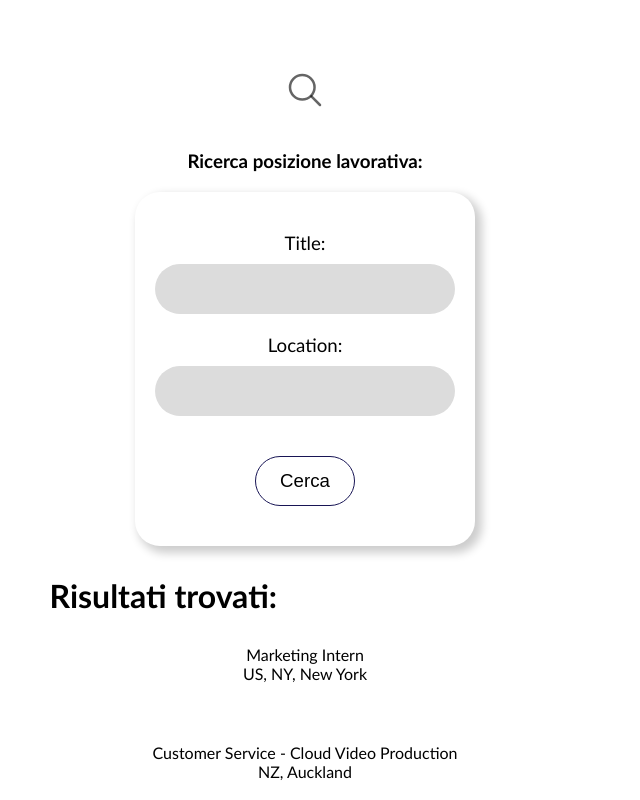
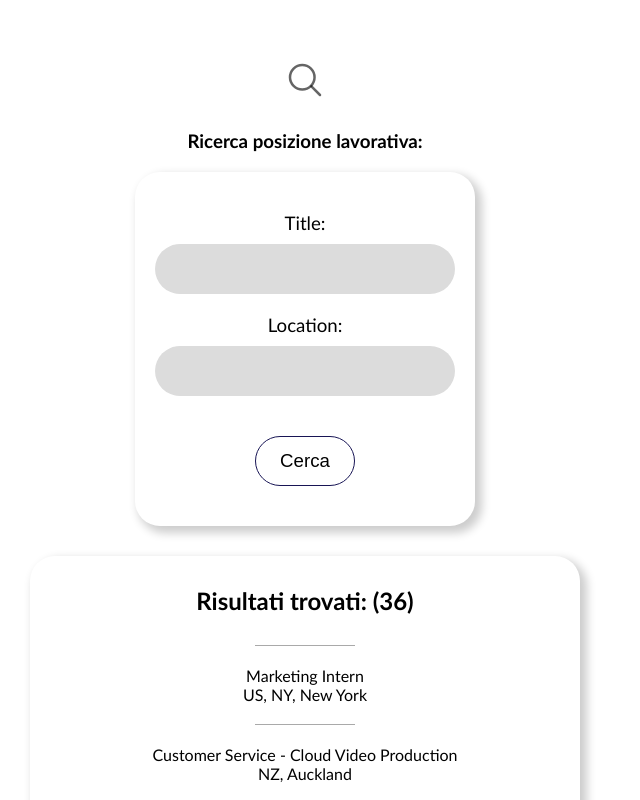
Before and after one commit to Nat1985/Epicode_M2_D7, a plain HTML site: page index.html in a window 1280 px wide. Both pictures are taken after a click on the button "Cerca". Shown: the top 800 px of the page, without its empty margins (335-975 px from the left). Drawn offline with nearby package versions, Linux system fonts and the light colour scheme.

Commit message:
13 aprile

```diff
--- a/script.js
+++ b/script.js
@@ -93,6 +93,7 @@ function formInput() { // Questa è la funzione richiamata dal tasto button dell
   let myWhere = document.getElementById("location").value; // variabile che immagazzina il value del secondo text
 
   let jobsFound = (searchJob(myWhat, myWhere)); // invoca la funzione di ricerca passandogli le due variabili precedenti e immagazzina l'array di return
+  let resultsCount = jobsFound.splice(jobsFound.length - 1, 1); // tolgo il valore di count dall'array e lo metto in una variabile a se
   console.log(jobsFound); // lo mostra a video come controllo
 
   // ora abbiamo la lista degli elementi trovati nell'array jobsFound.
@@ -110,15 +111,31 @@ function formInput() { // Questa è la funzione richiamata dal tasto button dell
   console.log(newDivs); //stampo a video il contenuto del nuovo array come controllo
 
   // creo un ciclo per inserire i div nell'html:
+      // ma prima ne creo uno per eliminare gli elementi eventualmente già trovati in precedenza:
+      let newdivClass = document.getElementsByClassName("new-div");
+      let removeCycleNumbers = newdivClass.length;
+      let resultH2 = document.getElementsByTagName("h2");
+      let oldHr = document.getElementsByTagName("hr");
+      for (i = 0; i < removeCycleNumbers; i ++) {
+        newdivClass[0].remove();
+        oldHr[0].remove();
+        if (!resultH2) {
+          resultH2.remove();
+        }
+        //TO FIX: NON SI TOGLIE L'H2
+      }
+  // ora parte il ciclo per inserire i div:
   let resultsDiv = document.getElementById("results"); // il div results è creato in precedenza nell'html per ricevere i nuovi div, inizialmente è vuoto
-  let searchTitle = document.createElement("h1");
-  searchTitle.innerText = "Risultati trovati:";
+  let searchTitle = document.createElement("h2");
+  searchTitle.innerText = "Risultati trovati: (" + resultsCount + ")";
   resultsDiv.appendChild(searchTitle);
   for (i = 0; i < newDivs.length; i ++) {
+    resultsDiv.appendChild(document.createElement("hr")); // inserisco una linea orizzontale divisoria fra un risultato e l'altro (formattata con css)
     resultsDiv.appendChild(newDivs[i]); // appendo ogni div dell'array creato prima
   }
 }
 
+// funzione richiamata dal button dell'html che ricerca i risultati:
 function searchJob(what, where) {
   let lowerWhat = what.toLowerCase();   // In questa variabile raccolgo l'input della posizione lavorativa trasformandolo in minuscolo
   let lowerWhere = where.toLowerCase(); // In questa vatiabile raccolgo l'input della location trasformandolo in minuscolo
@@ -134,6 +151,7 @@ function searchJob(what, where) {
     }
   }
   console.log("Risultati trovati: " + count);   // Mostra il numero di risultati trovati
+  result.push(count); // metto dentro anche il valore di count, per utilizzarlo successivamente (lo toglierò appena la funzione è stata chiamata)
   return result;    // Ritorna l'array contenente tutti i risultati trovati
 
 }
--- a/style.css
+++ b/style.css
@@ -22,16 +22,15 @@ body {
     display: flex;
     flex-direction: column;
     align-items: center;
-    border-color: rgb(24, 21, 85);
+    padding: 20px;
     border-radius: 25px;
-    padding: 20px;
     box-shadow: 5px 5px 10px 2px rgba(0, 0, 0, 0.2);
 }
 
 ion-icon {
     color: rgba(0, 0, 0, 0.605);
     font-size: 30pt;
-    margin: 20px;
+    margin: 10px;
 }
 
 h3 {
@@ -73,9 +72,23 @@ input[type="button"] {
     margin-top: 30px;
     display: flex;
     flex-direction: column;
+    justify-content: center;
+    align-items: center;
+    border-radius: 25px;
+    box-shadow: 5px 5px 10px 2px rgba(0, 0, 0, 0.2);
+}
+
+#results h2 {
+    margin: 30px;
 }
 
 .new-div {
     text-align: center;
-    margin: 30px;
+    margin: 20px 50px;
 }
+
+hr {
+    width: 100px;
+    border: none;
+    border-top: 1px solid rgb(169, 169, 169);
+}
```
Also changed, not shown: marco js/index.html (deleted, +0 -12 lines), marco js/script.js (deleted, +0 -55 lines), asded.png (deleted), 1 other file.
